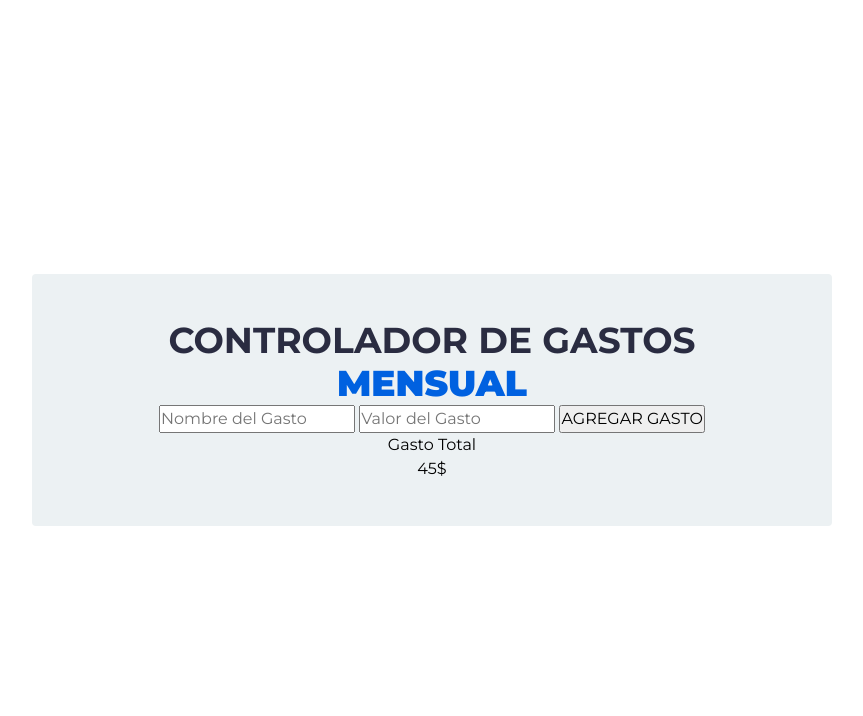
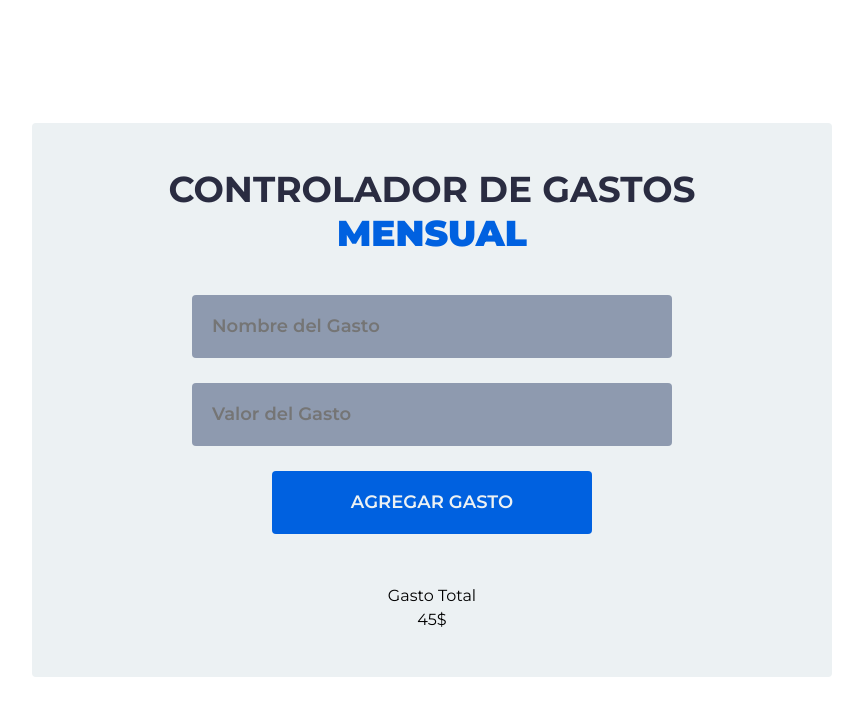
Before and after one commit to darvorl/controlador-gastos-alura, a plain HTML site: page index.html in a window 1280 px wide. Shown: the whole page, without its empty margins (208-1071 px from the left). Drawn offline with Linux system fonts and the light colour scheme.

Commit message:
added the inputs section

```diff
--- a/index.html
+++ b/index.html
@@ -21,7 +21,7 @@
         <div class="inputs__container">
           <input type="text" placeholder="Nombre del Gasto" />
           <input type="text" placeholder="Valor del Gasto" />
-          <button>AGREGAR GASTO</button>
+          <button class="btn">AGREGAR GASTO</button>
         </div>
         <div class="gastos__container"></div>
         <div class="gasto-total__container">
--- a/style.css
+++ b/style.css
@@ -73,17 +73,28 @@ h1 {
   font-size: 18px;
   font-weight: 600;
   color: var(--clr--text--100);
-  padding: 20px 0;
-  width: 100%;
+  padding: 18px 0;
   border: none;
   border-radius: 4px;
   cursor: pointer;
   transition: 0.4s;
+  min-width: 320px;
 }
 
 input {
+  outline: none;
+  border: none;
+  border-radius: 4px;
+  padding: 18px 20px;
+  min-width: 480px;
+  background-color: var(--clr--text--400);
+  color: white;
+  font-size: 18px;
+  font-weight: 600;
+}
 
-}
+
+
 /* MEDIA QUERIES */
 
 /* --- STYLES --- */
@@ -105,40 +116,35 @@ main {
   border-radius: 4px;
 }
 
-.container > .btn:hover {
-  box-shadow: 0px 0px 24px 8px rgba(0, 97, 223, 0.3);
-  scale: 0.97;
-}
-
-.container label {
-  font-size: 12px;
-  font-weight: 600;
-}
-
 /* HEADER */
 .title {
   font-weight: 900;
   color: var(--clr--accent);
 }
 
-/* PASSWORD SETTINGS */
-.container__password__settings {
+/* INPUTS */
+.inputs__container {
+  margin: 40px 0 50px 0;
   display: flex;
   flex-direction: column;
-  gap: 12px;
+  gap: 25px;
+  align-items: center;
 }
 
-/* LONGITUD */
-.container__longitud {
-  display: flex;
-  flex-direction: column;
-  gap: 4px;
+.inputs__container .btn:hover {
+  box-shadow: 0px 0px 24px 8px rgba(0, 97, 223, 0.3);
+  scale: 0.97;
 }
+
 
 #password-range {
   appearance: none;
   border-radius: 12px;
-  background: linear-gradient(to right, var(--clr--accent) 50%, var(--clr--text--400) 50%);
+  background: linear-gradient(
+    to right,
+    var(--clr--accent) 50%,
+    var(--clr--text--400) 50%
+  );
   transition: background 0.15s ease-in-out;
   height: 4px;
   outline: none;
```
